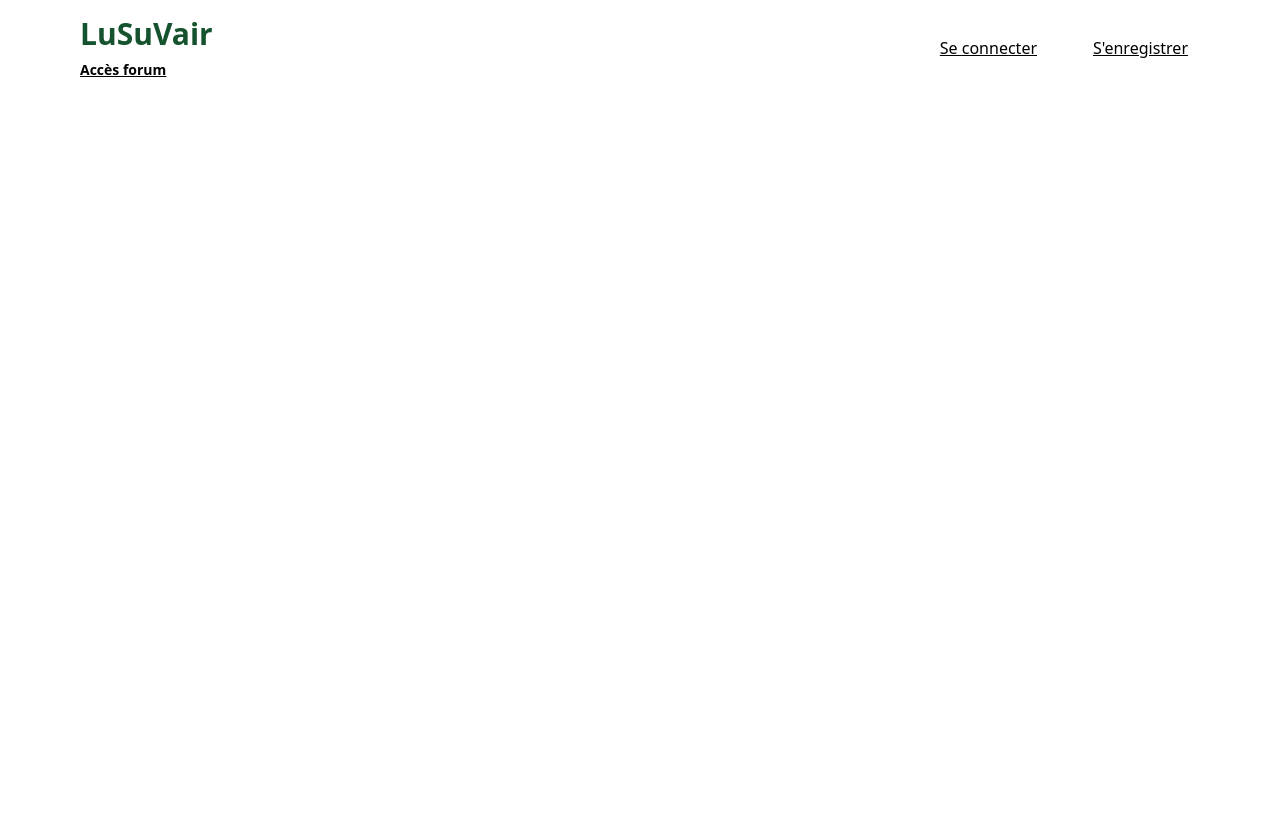
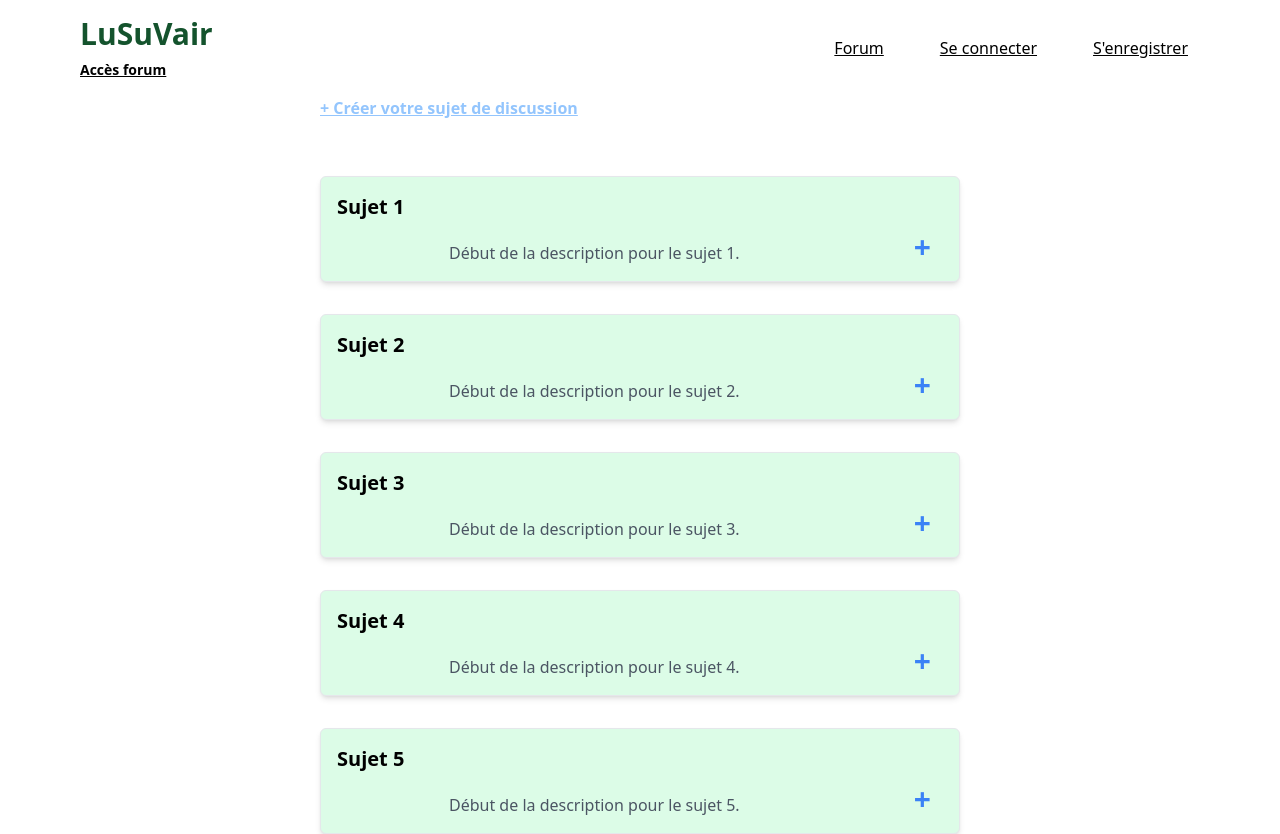
Before and after one commit to LuSuVa/lusuvair-front, an Angular app: page /forum in a window 1280 px wide. Before the commit this address led to /. Before the commit the page ends 800 px from the top, so only its background shows below. Built offline with nearby package versions, Linux system fonts and the light colour scheme.

Commit message:
add home forum page

```diff
--- a/src/app/app.routes.ts
+++ b/src/app/app.routes.ts
@@ -1,9 +1,11 @@
 import { Routes } from '@angular/router';
 import { LoginComponent } from './login/login.component';
 import { RegisterComponent } from './register/register.component';
+import { HomeForumComponent } from './home-forum/home-forum.component';
 
 export const routes: Routes = [
   { path: '', redirectTo: 'books', pathMatch: 'full' },
   { path: 'login', component: LoginComponent },
   { path: 'register', component: RegisterComponent },
+  { path: 'forum', component: HomeForumComponent },
 ];
--- a/src/app/home-forum/home-forum.component.html
+++ b/src/app/home-forum/home-forum.component.html
@@ -1 +1,50 @@
-<p>home-forum works!</p>
+<!-- affichage conditionnel si l'utilisateur/l'admin est connecté -->
+<div class="underline text-blue-300 font-bold pl-80">+ Créer votre sujet de discussion</div>
+<!--  -->
+
+<div class="space-y-8 pr-80 pl-80 pt-14" >
+  <!-- Sujet 1 -->
+  <div class="border p-4 rounded-md shadow-md flex justify-between items-end bg-green-100 rounded-3xl">
+    <div>
+      <h2 class="text-xl font-semibold">Sujet 1</h2>
+      <p class="mt-5 ml-28 text-gray-600">Début de la description pour le sujet 1.</p>
+    </div>
+    <button class="text-blue-500 hover:text-blue-700 font-bold text-3xl pr-3">+</button>
+  </div>
+
+  <!-- Sujet 2 -->
+  <div class="border p-4 rounded-md shadow-md flex justify-between items-end bg-green-100 rounded-3xl">
+    <div>
+      <h2 class="text-xl font-semibold">Sujet 2</h2>
+      <p class="mt-5 ml-28 text-gray-600">Début de la description pour le sujet 2.</p>
+    </div>
+    <button class="text-blue-500 hover:text-blue-700 font-bold text-3xl pr-3">+</button>
+  </div>
+
+  <!-- Sujet 3 -->
+  <div class="border p-4 rounded-md shadow-md flex justify-between items-end bg-green-100 rounded-3xl">
+    <div>
+      <h2 class="text-xl font-semibold">Sujet 3</h2>
+      <p class="mt-5 ml-28 text-gray-600">Début de la description pour le sujet 3.</p>
+    </div>
+    <button class="text-blue-500 hover:text-blue-700 font-bold text-3xl pr-3">+</button>
+  </div>
+
+  <!-- Sujet 4 -->
+  <div class="border p-4 rounded-md shadow-md flex justify-between items-end bg-green-100 rounded-3xl">
+    <div>
+      <h2 class="text-xl font-semibold">Sujet 4</h2>
+      <p class="mt-5 ml-28 text-gray-600">Début de la description pour le sujet 4.</p>
+    </div>
+    <button class="text-blue-500 hover:text-blue-700 font-bold text-3xl pr-3">+</button>
+  </div>
+
+  <!-- Sujet 5 -->
+  <div class="border p-4 rounded-md shadow-md flex justify-between items-end bg-green-100 rounded-3xl">
+    <div>
+      <h2 class="text-xl font-semibold">Sujet 5</h2>
+      <p class="mt-5 ml-28 text-gray-600">Début de la description pour le sujet 5.</p>
+    </div>
+    <button class="text-blue-500 hover:text-blue-700 font-bold text-3xl pr-3">+</button>
+  </div>
+</div>
--- a/src/app/layout/layout.component.html
+++ b/src/app/layout/layout.component.html
@@ -27,6 +27,13 @@
         <ul
           class="font-medium flex flex-col p-4 md:p-0 mt-4 border border-gray-100 rounded-lg bg-gray-50 md:flex-row md:space-x-8 rtl:space-x-reverse md:mt-0 md:border-0 md:bg-white"
         >
+        <li>
+          <a
+            [routerLink]="['/forum']"
+            class="block py-2 px-3 rounded underline"
+            >Forum</a
+          >
+        </li>
           <li>
             <a
               [routerLink]="['/login']"
```
